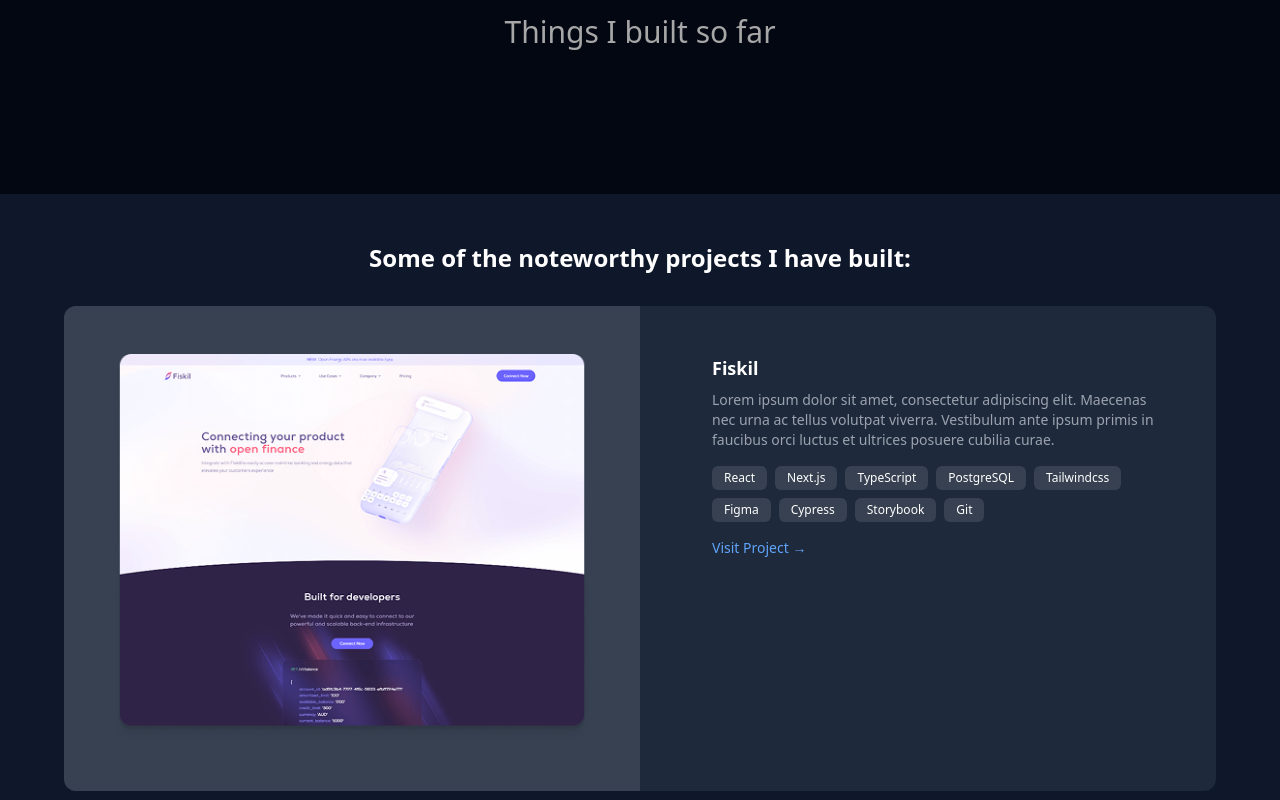
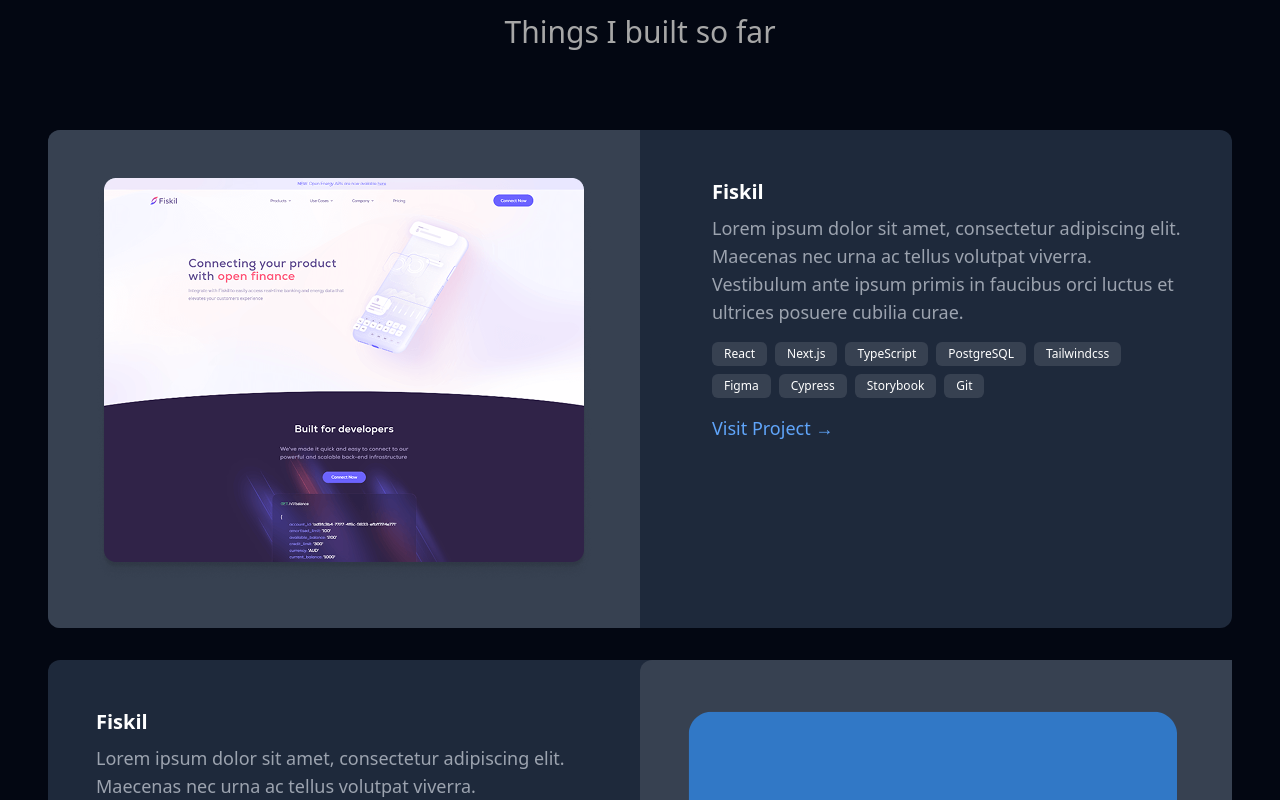
Before and after one commit to BivekKarki/my-portfolio, a Next.js app: page / in a window 1280 px wide. Shown: the part 1420-2220 px from the top of the page. Built offline with nearby package versions, Linux system fonts and the light colour scheme.

Commit message:
project section complete

```diff
--- a/src/components/Hero.js
+++ b/src/components/Hero.js
@@ -1,7 +1,7 @@
 import Image from "next/image";
 import { FaMapMarkerAlt } from "react-icons/fa";
 import { FaTwitter, FaGithub, FaLinkedin } from "react-icons/fa";
-import profile from "@/assets/image/bivek.jpeg";
+import profile from "@/assets/image/bivek.jpg";
 
 
 export default function Hero() {
--- a/src/components/MyProjects.js
+++ b/src/components/MyProjects.js
@@ -65,7 +65,7 @@
 
   return (
     <>
-        <section className='bg-[#030712] py-16'>
+        {/* <section className='bg-[#030712] py-16'>
         <div className='container mx-auto'>
             <div className='text-center mb-20'>
                 <h1 className='text-5xl font-bold text-white mb-6'>Recent Work</h1>
@@ -76,14 +76,15 @@
             </div>
         </div>
 
-      </section>
+      </section>  */}
 
-      <section className="bg-[#0F172A] text-white py-12 px-6 md:px-12">
-      <div className="max-w-6xl mx-auto">
-        <h2 className="text-center text-xl md:text-2xl font-semibold mb-8">
-          Some of the noteworthy projects I have built:
-        </h2>
-        <div className="grid grid-cols-1 gap-8">
+      <section className="bg-[#030712] py-16 px-6 md:px-12">
+      <div className="container mx-auto">
+        <div className='text-center mb-20'>
+            <h1 className='text-5xl font-bold text-white mb-6'>Recent Work</h1>
+            <p className='text-3xl text-[#A7A7A7]'> Things I built so far</p>
+        </div>
+        <div className="grid grid-cols-1 gap-8 text-white">
           {projects.map((project) => (
             <div key={project.id} className={`bg-[#1E293B] rounded-xl flex flex-col md:flex-row gap-6 ${
               project.id % 2 === 0 ? "md:flex-row-reverse" : "md:flex-row"
@@ -99,8 +100,8 @@
               </div>
 
               <div className="flex-1 p-12">
-                <h3 className="text-lg font-semibold">{project.title}</h3>
-                <p className="text-gray-400 text-sm mt-2">{project.description}</p>
+                <h3 className="text-xl font-semibold">{project.title}</h3>
+                <p className="text-gray-400 text-lg mt-2">{project.description}</p>
                 <div className="flex flex-wrap gap-2 mt-4">
                   {project.technologies.map((tech, index) => (
                     <span
@@ -114,7 +115,7 @@
                 <div className="mt-4">
                   <a
                     href={project.link}
-                    className="text-blue-400 text-sm flex items-center gap-2 hover:underline"
+                    className="text-blue-400 text-lg  flex items-center gap-2 hover:underline"
                   >
                     Visit Project →
                   </a>
```
Also changed, not shown: src/assets/image/bivek.jpg (added).
